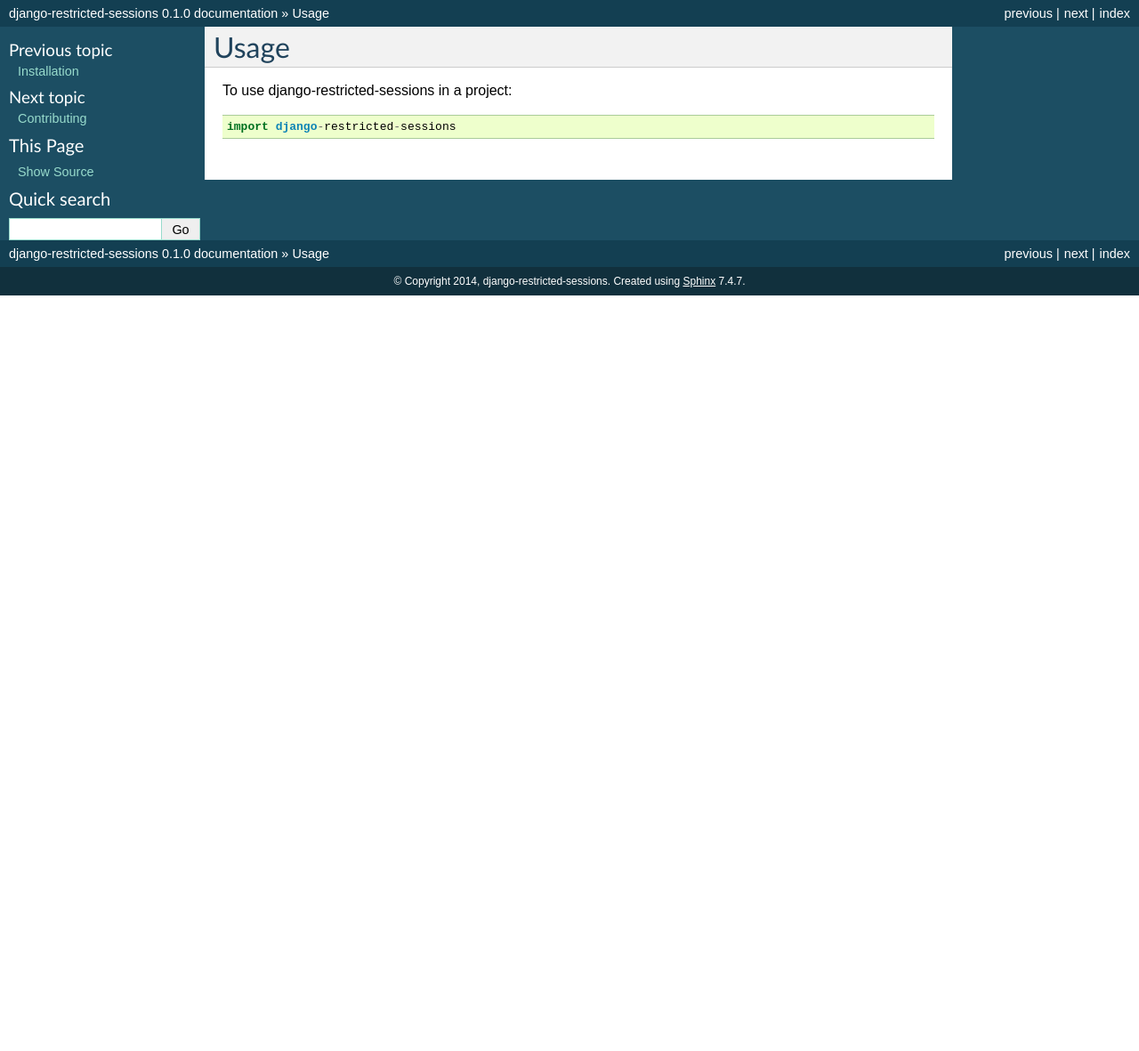
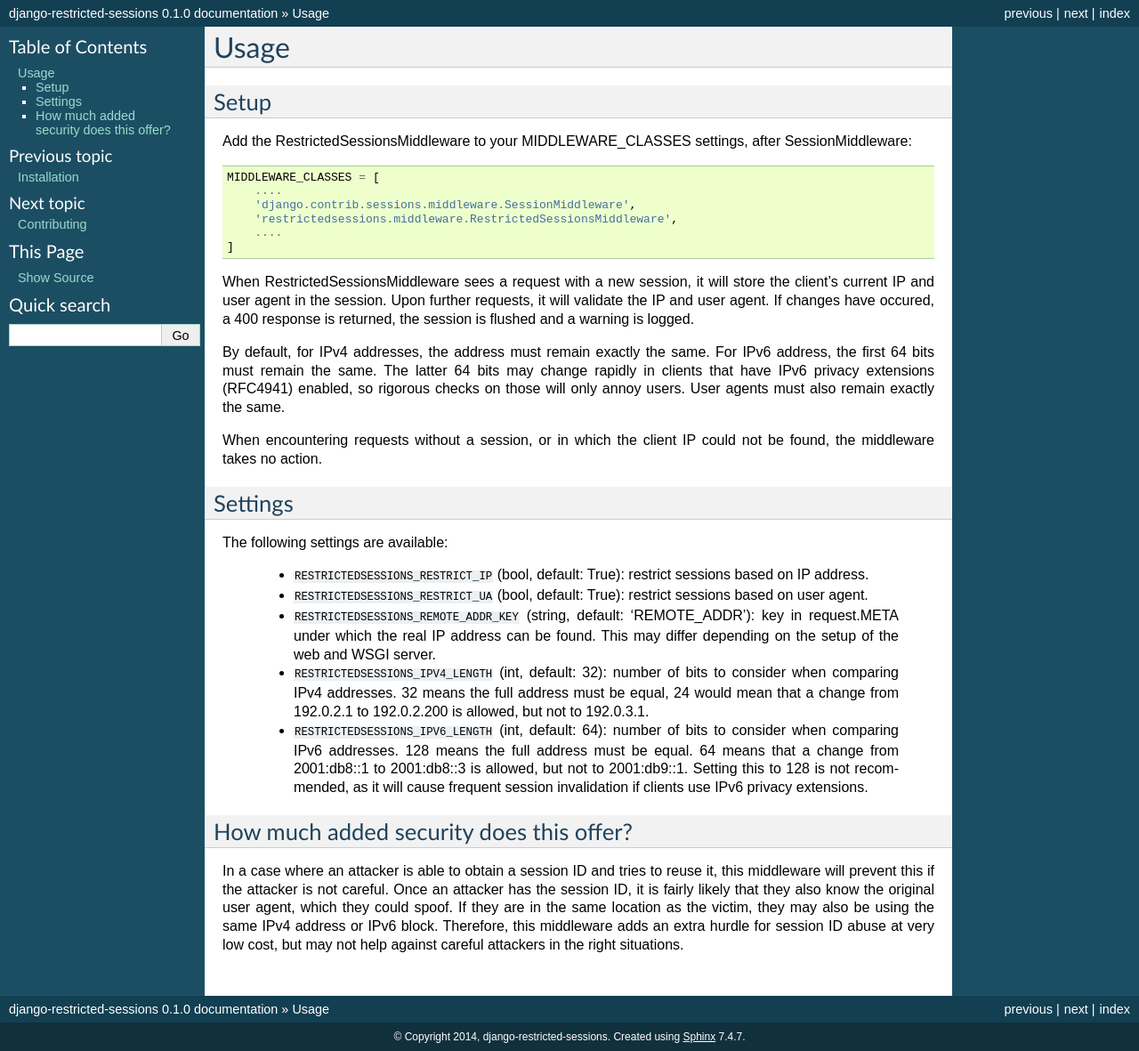
Before and after one commit to mxsasha/django-restricted-sessions, a Sphinx documentation site: the page built from docs/usage.rst, in a window 1280 px wide. Shown: the whole page at 89% size. Built offline with Sphinx 7.4.7, drawn with Linux system fonts in a browser that asks for light colours; before the commit the page ends 900 px from its top, so only the background shows below that.

```diff
--- a/AUTHORS.rst
+++ b/AUTHORS.rst
@@ -5,7 +5,7 @@ Credits
 Development Lead
 ----------------
 
-* django-restricted-sessions <eromijn@solidlinks.nl>
+* Erik Romijn <eromijn@solidlinks.nl>
 
 Contributors
 ------------
--- a/docs/usage.rst
+++ b/docs/usage.rst
@@ -1,7 +1,54 @@
-========
+=====
 Usage
-========
+=====
 
-To use django-restricted-sessions in a project::
+Setup
+-----
 
-    import django-restricted-sessions
+Add the RestrictedSessionsMiddleware to your MIDDLEWARE_CLASSES settings, after SessionMiddleware::
+
+    MIDDLEWARE_CLASSES = [
+        ....
+        'django.contrib.sessions.middleware.SessionMiddleware',
+        'restrictedsessions.middleware.RestrictedSessionsMiddleware',
+        ....
+    ]
+
+When RestrictedSessionsMiddleware sees a request with a new session, it will store the client's current IP and
+user agent in the session. Upon further requests, it will validate the IP and user agent. If changes have occured,
+a 400 response is returned, the session is flushed and a warning is logged.
+
+By default, for IPv4 addresses, the address must remain exactly the same. For IPv6 address, the first 64 bits must
+remain the same. The latter 64 bits may change rapidly in clients that have IPv6 privacy extensions (RFC4941) enabled,
+so rigorous checks on those will only annoy users. User agents must also remain exactly the same.
+
+When encountering requests without a session, or in which the client IP could not be found, the middleware takes
+no action.
+
+
+Settings
+--------
+
+The following settings are available:
+
+ * ``RESTRICTEDSESSIONS_RESTRICT_IP`` (bool, default: True): restrict sessions based on IP address.
+ * ``RESTRICTEDSESSIONS_RESTRICT_UA`` (bool, default: True): restrict sessions based on user agent.
+ * ``RESTRICTEDSESSIONS_REMOTE_ADDR_KEY`` (string, default: 'REMOTE_ADDR'): key in request.META under which the real
+   IP address can be found. This may differ depending on the setup of the web and WSGI server.
+ * ``RESTRICTEDSESSIONS_IPV4_LENGTH`` (int, default: 32): number of bits to consider when comparing IPv4 addresses. 32
+   means the full address must be equal, 24 would mean that a change from 192.0.2.1 to 192.0.2.200 is allowed, but not
+   to 192.0.3.1.
+ * ``RESTRICTEDSESSIONS_IPV6_LENGTH`` (int, default: 64): number of bits to consider when comparing IPv6 addresses.
+   128 means the full address must be equal. 64 means that a change from 2001:db8::1 to 2001:db8::3 is allowed, but not
+   to 2001:db9::1. Setting this to 128 is not recommended, as it will cause frequent session invalidation if clients
+   use IPv6 privacy extensions.
+
+
+How much added security does this offer?
+----------------------------------------
+
+In a case where an attacker is able to obtain a session ID and tries to reuse it, this middleware will prevent this
+if the attacker is not careful. Once an attacker has the session ID, it is fairly likely that they also know
+the original user agent, which they could spoof. If they are in the same location as the victim, they may also be
+using the same IPv4 address or IPv6 block. Therefore, this middleware adds an extra hurdle for session ID abuse at
+very low cost, but may not help against careful attackers in the right situations.
```
Also changed, not shown: README.rst (+15 -9 lines), 1 other file.
